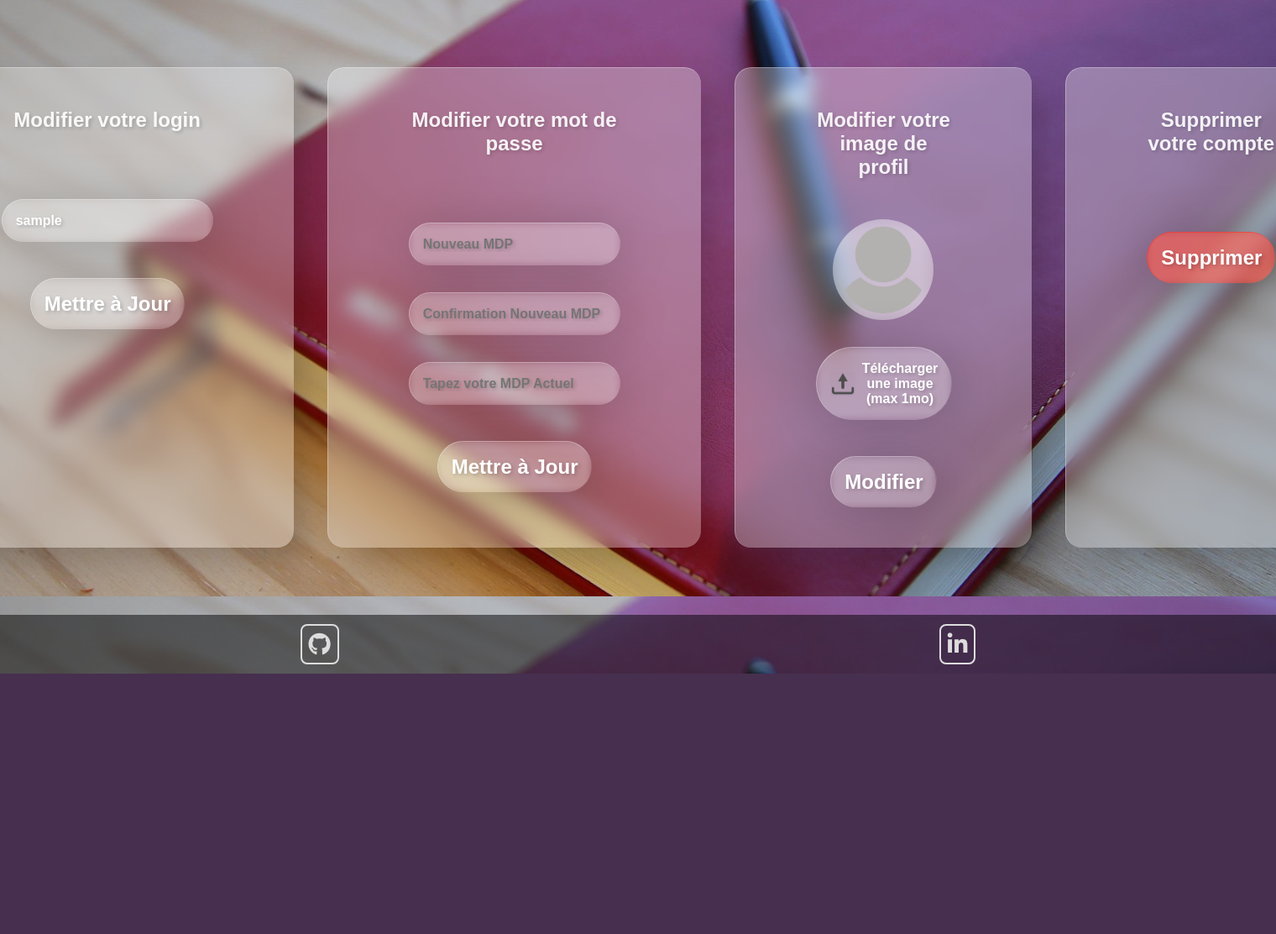
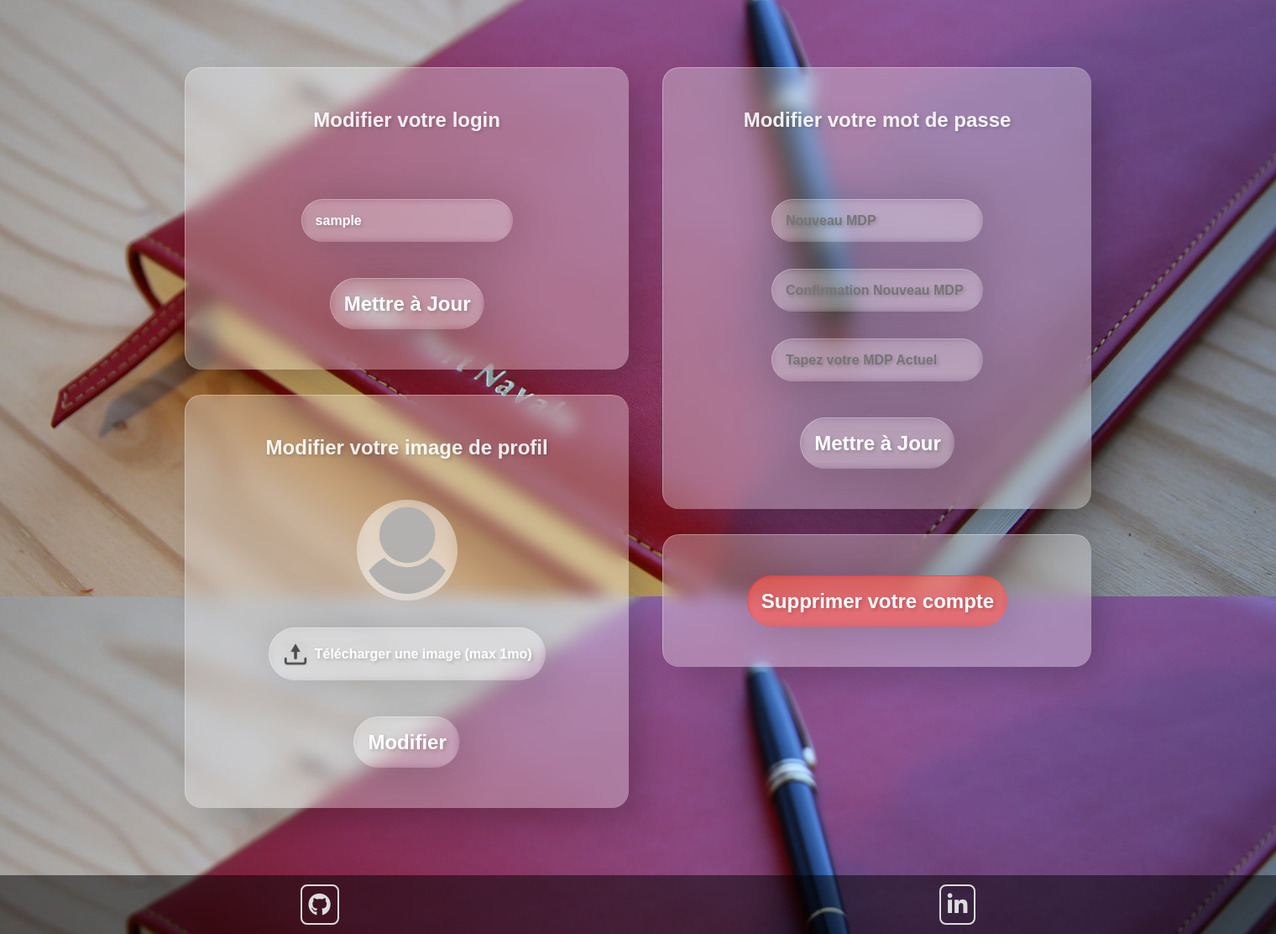
Before and after one commit to felix-hauger/livre-or, a PHP site: page /profil.php in a window 1520 px wide; the page is wider, and only the part inside the window is pictured. Shown: the part 90-1202 px from the top of that part at 84% size. Before the commit the page ends 892 px from the top of that part, so only its background shows below. Run offline with PHP 8.4, Linux system fonts and the light colour scheme; the visitor is signed in with stand-in values (Sample User, id 1); some libraries are stand-ins or nearby versions.

Commit message:
profil.php - modified style & disposition for forms

```diff
--- a/css/style.css
+++ b/css/style.css
@@ -241,12 +241,25 @@ main .form-container form input ::placeholder {
 
 /* PROFIL */
 
+main #profile-forms {
+    /* margin-top: -3rem;
+    margin-bottom: -3rem; */
+}
+
 main #profile-forms form {
     margin-left: 20px;
     margin-right: 20px;
 }
 
-main #profile-forms #profile-picture {
+main #profile-forms form:first-child {
+    margin-bottom: 30px;
+}
+
+main #profile-forms form h2 {
+    /* margin: 0; */
+}
+
+main #profile-forms form #profile-picture {
     display: none;
 }
 
@@ -269,6 +282,7 @@ main #profile-forms input#delete {
     background-color: rgba(255, 46, 31, .5);
     border-left: 1px solid rgba(255, 46, 31, .5);
     border-top: 1px solid rgba(255, 46, 31, .5);
+    margin: 0;
     transition: all .5s ease;
 }
 
--- a/profil.php
+++ b/profil.php
@@ -155,6 +155,7 @@ if (isset($_POST['login-submit'])) {
 
     <main>
         <div id="profile-forms" class="container form-container">
+            <div class="flex-col">
                 <form action="" method="post">
                     <h2>Modifier votre login</h2>
 
@@ -172,6 +173,25 @@ if (isset($_POST['login-submit'])) {
                     <?php endif; ?>
                 </form>
 
+                <form action="" method="post" enctype="multipart/form-data">
+                    <h2>Modifier votre image de profil</h2>
+
+                    <div class="pfp-container">
+                        <div class="pfp" style="background-image: url('uploads/pfp/<?= file_exists('uploads/pfp/' . $logged_user_id . '_pfp.png') ? $logged_user_id . '_pfp.png' : 'default_pfp.png' ?>');"></div>
+                    </div>
+
+                    <label for="profile-picture" class="file-upload">
+                        <img src="img/upload-icon-20609.png" alt="upload icon" id="upload-icon">
+                        <span>Télécharger une image (max 1mo)</span>
+                        <input type="file" name="profile-picture" id="profile-picture">
+                    </label>
+
+                    <input type="submit" name="pfp-submit" value="Modifier">
+                </form>
+
+            </div>
+
+            <div class="flex-col">
             <form action="" method="post">
                     <h2>Modifier votre mot de passe</h2>
                     <input type="password" name="new-password" id="new-password" placeholder="Nouveau MDP">
@@ -194,27 +214,13 @@ if (isset($_POST['login-submit'])) {
                     <?php endif; ?>
                 </form>
 
-            <form action="" method="post" enctype="multipart/form-data">
-                <h2>Modifier votre image de profil</h2>
-
-                <div class="pfp-container">
-                    <div class="pfp" style="background-image: url('uploads/pfp/<?= file_exists('uploads/pfp/' . $logged_user_id . '_pfp.png') ? $logged_user_id . '_pfp.png' : 'default_pfp.png' ?>');"></div>
-                </div>
-
-                <label for="profile-picture" class="file-upload">
-                    <img src="img/upload-icon-20609.png" alt="upload icon" id="upload-icon">
-                    <span>Télécharger une image (max 1mo)</span>
-                    <input type="file" name="profile-picture" id="profile-picture">
-                </label>
-
-                <input type="submit" name="pfp-submit" value="Modifier">
-            </form>
 
                 <form action="supprimer-compte.php" method="post">
-                <h2>Supprimer votre compte</h2>
+                    <!-- <h2>Supprimer votre compte</h2> -->
 
-                <input type="submit" name="delete" id="delete" value="Supprimer">
+                    <input type="submit" name="delete" id="delete" value="Supprimer votre compte">
                 </form>
+                </div>
             </div>
     </main>
 
```
Lines whose indentation alone changed are shown as unchanged.
